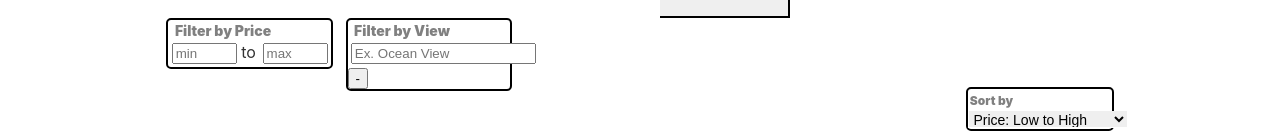
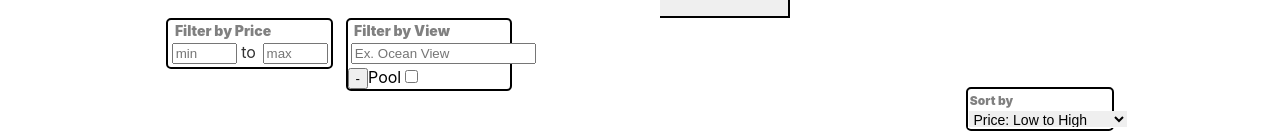
Before and after one commit to starphys/spartanstay, a React (Create React App) app in the folder spartanstay/frontend/: page /search in a window 1280 px wide. Shown: the part 223-360 px from the top of the page. Built offline with nearby package versions, Linux system fonts and the light colour scheme.

Commit message:
Structure for filtering by amenity

```diff
--- a/spartanstay/frontend/src/components/Search.js
+++ b/spartanstay/frontend/src/components/Search.js
@@ -15,15 +15,25 @@ function Search({results, setResults})
   const [order, setOrder] = useState("PRICE")
   const [adults, setAdults] = useState(1)
   const [waiting, setWaiting] = useState(false)
+  const [minPrice, setMinPrice] = useState(0)
+  const [maxPrice, setMaxPrice] = useState(5000)
+  const [pool, setPool] = useState(false)
 
+  const updatePool = (e) => {
+    // e.preventDefault()
+    setPool(!pool)
+  }
     const handleClick=(e)=>{
         e.preventDefault()
+        console.log(minPrice, maxPrice)
         setWaiting(true)
         fetch(`http://localhost:8080/listings/rooms?destination=${encodeURIComponent(city.trim())}`+
         `&checkIn=${startDate}`+
         `&checkOut=${endDate}`+
         `&order=${order}`+
-        `&numAdults=${adults}`)
+        `&numAdults=${adults}` +
+        (minPrice > 0 || maxPrice < 5000 ? `&priceMin=${minPrice}&priceMax=${maxPrice}`: "") +
+        "&amenities=" + (pool ? "Pool" : "") )
         .then((response)=>{
         return response.json()
       }).then(data => {setResults(data); return data}).then(data => {console.log(data); setWaiting(false)})
@@ -87,14 +97,19 @@ function Search({results, setResults})
 <div class = "rowS">
   <div id="filterDiv1" class = "filter">
     <label class="filterText">Filter by Price</label>
-    <input placeholder="min" class = "min-val"></input>
+    <input placeholder="min" class = "min-val" onChange={(e) => {if(isNaN(parseInt(e.target.value))) {setMinPrice(0)} else {setMinPrice(e.target.value)}}}></input>
     <span class = "to">to</span>
-    <input placeholder="max" class = "max-val"></input>
+    <input placeholder="max" class = "max-val" onChange={(e) => {if(isNaN(parseInt(e.target.value))) {setMaxPrice(5000)} else {setMaxPrice(e.target.value)}}}></input>
   </div>
   <div id="filterDiv1" class = "filter2">
     <label class="filterText">Filter by View</label>
     <input placeholder="Ex. Ocean View" class = "view-input"></input>
     <button>-</button>
+    <label>Pool</label>
+    <input type="checkbox" onChange={updatePool}/>
+  </div>
+  <div>
+
   </div>
 
   <div id = "sortDiv" class = "columnS">
```
Also changed, not shown: 1 other file (tests, documents, lock files or other folders).
